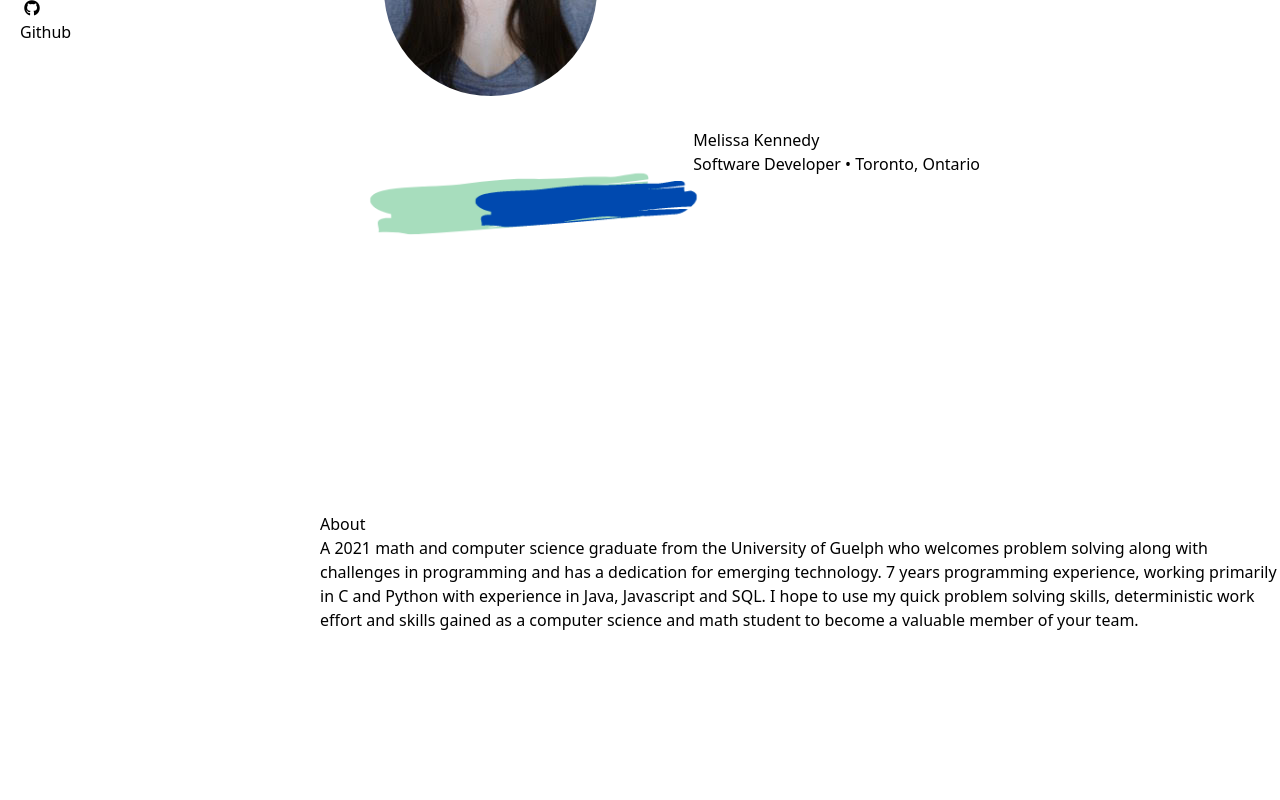
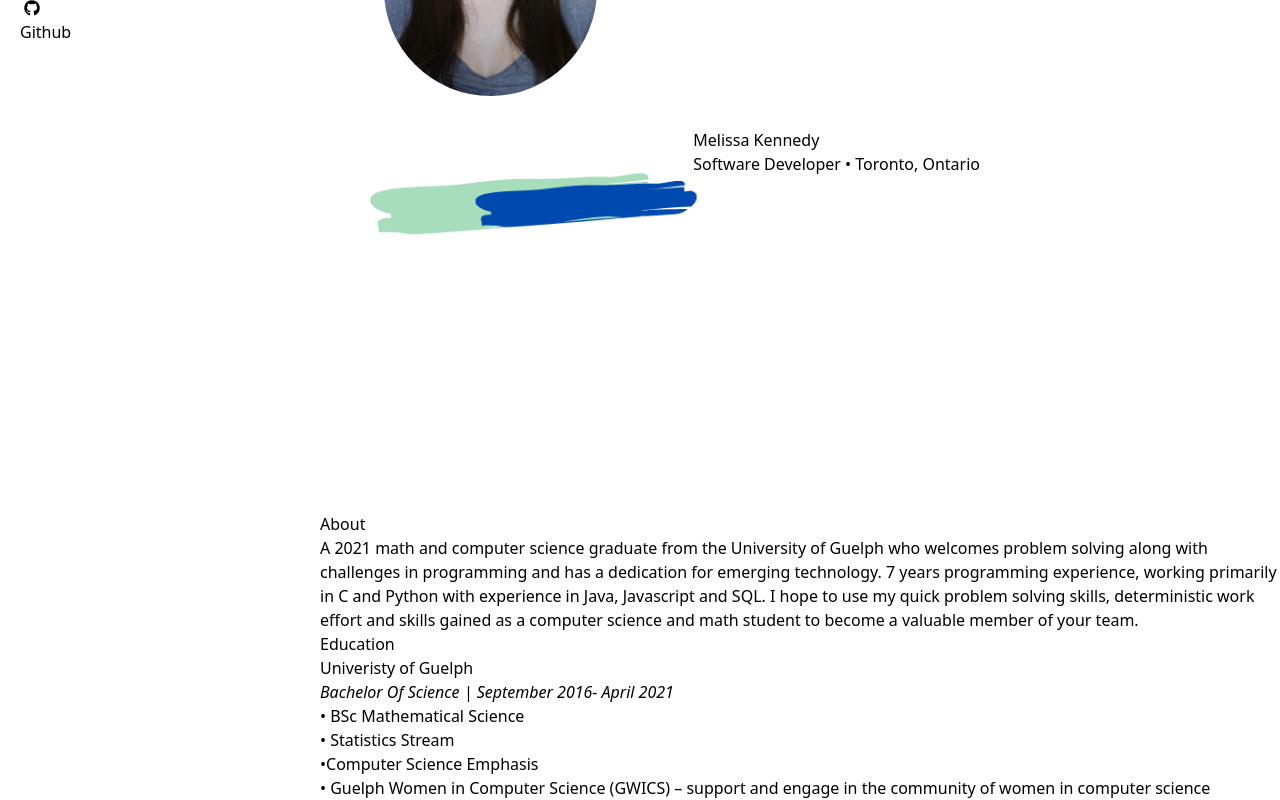
Before and after one commit to Melissa-Kennedy/personal-website, a Vue app: page / in a window 1280 px wide. Shown: the part 312-1112 px from the top of the page. Before the commit the page ends 944 px from the top, so only its background shows below. Built offline with nearby package versions, Linux system fonts and the light colour scheme.

Commit message:
Create education section

```diff
--- /dev/null
+++ b/src/components/Education.vue
@@ -0,0 +1,19 @@
+<template>
+  <div>
+    <h1>Education</h1>
+    <h2>Univeristy of Guelph</h2>
+    <span>
+      <i>Bachelor Of Science | September 2016- April 2021</i>
+      <br />• BSc Mathematical Science
+      <br />• Statistics Stream
+      <br />•Computer Science Emphasis
+      <br />• Guelph Women in Computer Science (GWICS) – support and engage in the community of women in computer science
+    </span>
+  </div>
+</template>
+
+<script>
+export default {
+  name: "Education"
+};
+</script>
--- a/src/views/Home.vue
+++ b/src/views/Home.vue
@@ -7,6 +7,7 @@
       <Navbar />
       <HomePage />
       <About class="z-10" />
+      <Education class="z-10" />
     </div>
   </div>
 </template>
@@ -17,6 +18,7 @@ import SideBar from "@/components/SideBar.vue";
 import HomePage from "@/components/HomePage.vue";
 import Navbar from "@/components/Navbar.vue";
 import About from "@/components/About.vue";
+import Education from "@/components/Education.vue";
 
 export default {
   name: "Home",
@@ -24,7 +26,8 @@ export default {
     SideBar,
     HomePage,
     Navbar,
-    About
+    About,
+    Education
   }
 };
 </script>
```
